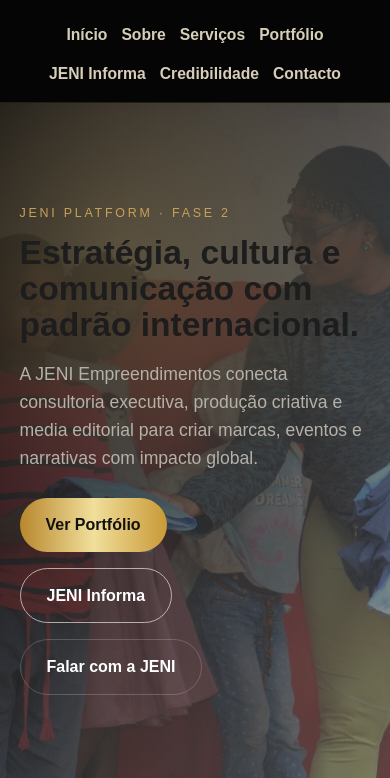
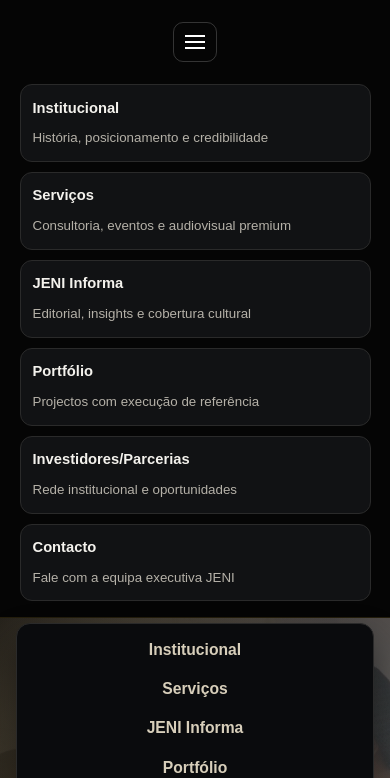
Before and after one commit to DC-t-spec/JENI-Empreendimentos, a plain HTML site: page index.html in a window 390 px wide. Shown: the part 66-844 px from the top of the page. Drawn offline with nearby package versions, Linux system fonts and the light colour scheme.

Commit message:
Implementa FASE 2.1 premium: mega menu, animações e responsividade

```diff
--- a/assets/css/home.css
+++ b/assets/css/home.css
@@ -88,3 +88,109 @@
   .lead-story { grid-column: auto; }
   .hero-cinematic { min-height: 82vh; }
 }
+
+body {
+  font-family: "Manrope", "Segoe UI", Roboto, sans-serif;
+}
+
+h1, h2, h3, h4, .section-tag {
+  font-family: "Playfair Display", Georgia, serif;
+}
+
+.premium-header {
+  overflow: visible;
+}
+
+.mega-menu {
+  display: grid;
+  grid-template-columns: repeat(6, minmax(0, 1fr));
+  gap: .65rem;
+  padding: .7rem 0 1rem;
+}
+
+.mega-item {
+  background: #111214;
+  border: 1px solid var(--premium-border);
+  border-radius: 12px;
+  padding: .7rem .75rem;
+  text-decoration: none;
+}
+
+.mega-item span {
+  display: block;
+  color: var(--premium-text);
+  font-weight: 600;
+  font-size: .92rem;
+  margin-bottom: .25rem;
+}
+
+.mega-item small { color: var(--premium-muted); line-height: 1.3; }
+.mega-item:hover { border-color: #3d3321; }
+
+[data-reveal] {
+  opacity: 0;
+  transform: translateY(18px);
+  transition: opacity .6s ease, transform .6s ease;
+}
+
+[data-reveal].is-visible {
+  opacity: 1;
+  transform: translateY(0);
+}
+
+@media (prefers-reduced-motion: reduce) {
+  [data-reveal] {
+    opacity: 1;
+    transform: none;
+    transition: none;
+  }
+}
+
+.menu-toggle {
+  display: none;
+  background: transparent;
+  border: 1px solid #ffffff30;
+  border-radius: 10px;
+  width: 44px;
+  height: 40px;
+  align-items: center;
+  justify-content: center;
+  flex-direction: column;
+  gap: 4px;
+}
+
+.menu-toggle span {
+  width: 20px;
+  height: 2px;
+  background: #fff;
+}
+
+@media (max-width: 1024px) {
+  .mega-menu { grid-template-columns: repeat(3, minmax(0, 1fr)); }
+}
+
+@media (max-width: 720px) {
+  .header-wrap { gap: .8rem; }
+  .menu-toggle { display: inline-flex; }
+  .premium-nav {
+    position: absolute;
+    top: calc(100% + 6px);
+    right: 1rem;
+    left: 1rem;
+    display: none;
+    flex-direction: column;
+    background: #0a0b0d;
+    border: 1px solid var(--premium-border);
+    border-radius: 14px;
+    padding: .8rem;
+    box-shadow: 0 18px 35px rgba(0,0,0,.45);
+  }
+  .premium-nav.is-open { display: flex; }
+  .mega-menu {
+    grid-template-columns: 1fr;
+    padding-top: .4rem;
+  }
+  .hero-cinematic-content h1 { font-size: clamp(1.9rem, 9vw, 2.8rem); }
+  .hero-actions .btn { width: 100%; text-align: center; }
+  .footer-wrap { gap: .8rem; }
+}
--- a/index.html
+++ b/index.html
@@ -7,6 +7,9 @@
   <meta name="description" content="JENI Empreendimentos: consultoria executiva, produção audiovisual, eventos, marketing e media hub internacional com base em Maputo.">
   <meta name="theme-color" content="#050505">
   <link rel="canonical" href="https://jeniempreendimentos.co/">
+  <link rel="preconnect" href="https://fonts.googleapis.com">
+  <link rel="preconnect" href="https://fonts.gstatic.com" crossorigin>
+  <link href="https://fonts.googleapis.com/css2?family=Manrope:wght@400;500;600;700&family=Playfair+Display:wght@500;600;700&display=swap" rel="stylesheet">
   <link rel="stylesheet" href="https://cdnjs.cloudflare.com/ajax/libs/font-awesome/6.5.2/css/all.min.css">
   <link rel="stylesheet" href="style.css">
   <link rel="icon" href="favicon.ico">
@@ -17,22 +20,32 @@
       <a href="#inicio" class="brand">
         <img src="logo-jeni.png" alt="Logotipo JENI Empreendimentos" class="brand-logo">
       </a>
-      <nav class="site-nav premium-nav">
-        <a href="#inicio">Início</a>
-        <a href="#sobre">Sobre</a>
+      <button class="menu-toggle" type="button" aria-expanded="false" aria-controls="site-navigation" aria-label="Abrir menu principal">
+        <span></span><span></span><span></span>
+      </button>
+      <nav class="site-nav premium-nav" id="site-navigation">
+        <a href="#sobre">Institucional</a>
         <a href="#servicos">Serviços</a>
+        <a href="#jeni-informa">JENI Informa</a>
         <a href="#projectos">Portfólio</a>
-        <a href="#jeni-informa">JENI Informa</a>
-        <a href="#credibilidade">Credibilidade</a>
+        <a href="#credibilidade">Investidores/Parcerias</a>
         <a href="contacto.html">Contacto</a>
       </nav>
+    </div>
+    <div class="container mega-menu" aria-label="Mega menu premium">
+      <a href="#sobre" class="mega-item"><span>Institucional</span><small>História, posicionamento e credibilidade</small></a>
+      <a href="#servicos" class="mega-item"><span>Serviços</span><small>Consultoria, eventos e audiovisual premium</small></a>
+      <a href="#jeni-informa" class="mega-item"><span>JENI Informa</span><small>Editorial, insights e cobertura cultural</small></a>
+      <a href="#projectos" class="mega-item"><span>Portfólio</span><small>Projectos com execução de referência</small></a>
+      <a href="#credibilidade" class="mega-item"><span>Investidores/Parcerias</span><small>Rede institucional e oportunidades</small></a>
+      <a href="contacto.html" class="mega-item"><span>Contacto</span><small>Fale com a equipa executiva JENI</small></a>
     </div>
   </header>
 
   <main>
     <section class="hero-cinematic" id="inicio">
       <div class="hero-overlay"></div>
-      <div class="container hero-cinematic-content">
+      <div class="container hero-cinematic-content" data-reveal="fade-up">
         <p class="hero-kicker">JENI PLATFORM · FASE 2</p>
         <h1>Estratégia, cultura e comunicação com padrão internacional.</h1>
         <p class="hero-lead">A JENI Empreendimentos conecta consultoria executiva, produção criativa e media editorial para criar marcas, eventos e narrativas com impacto global.</p>
@@ -46,7 +59,7 @@
 
     <section class="section section-premium" id="sobre">
       <div class="container">
-        <div class="section-head">
+        <div class="section-head" data-reveal="fade-up">
           <span class="section-tag">Sobre JENI</span>
           <h2>Posicionamento executivo com identidade africana contemporânea.</h2>
           <p>Da concepção estratégica à entrega final, a JENI actua como parceira institucional para empresas, governos, criadores e investidores que procuram excelência, reputação e relevância cultural.</p>
@@ -66,7 +79,7 @@
 
     <section class="section" id="servicos">
       <div class="container">
-        <div class="section-head"><span class="section-tag">Serviços Premium</span><h2>Capacidades estratégicas para marcas e instituições.</h2></div>
+        <div class="section-head" data-reveal="fade-up"><span class="section-tag">Serviços Premium</span><h2>Capacidades estratégicas para marcas e instituições.</h2></div>
         <div class="services-grid premium-services-grid">
           <article class="service-card"><i class="fa-solid fa-chess-queen"></i><h3>Consultoria</h3><p>Estratégia executiva, posicionamento e arquitectura de impacto.</p></article>
           <article class="service-card"><i class="fa-solid fa-microphone-lines"></i><h3>Eventos</h3><p>Concepção e operação de eventos institucionais e culturais de alto nível.</p></article>
@@ -80,7 +93,7 @@
 
     <section class="section section-alt" id="projectos">
       <div class="container">
-        <div class="section-head"><span class="section-tag">Portfólio</span><h2>Projectos com execução e presença internacional.</h2></div>
+        <div class="section-head" data-reveal="fade-up"><span class="section-tag">Portfólio</span><h2>Projectos com execução e presença internacional.</h2></div>
         <div class="portfolio-grid">
           <article class="portfolio-card"><img src="foto1.jpg.jpeg" loading="lazy" alt="Evento cultural"><div><h3>Eventos institucionais</h3><p>Conferências, lançamentos e fóruns com direcção premium.</p></div></article>
           <article class="portfolio-card"><img src="foto4.jpg.jpeg" loading="lazy" alt="Projecto social"><div><h3>Projectos culturais</h3><p>Iniciativas de impacto social e valorização artística local.</p></div></article>
@@ -91,7 +104,7 @@
 
     <section class="section" id="jeni-informa">
       <div class="container">
-        <div class="section-head"><span class="section-tag">JENI Informa</span><h2>Editorial premium com linguagem Forbes.</h2></div>
+        <div class="section-head" data-reveal="fade-up"><span class="section-tag">JENI Informa</span><h2>Editorial premium com linguagem Forbes.</h2></div>
         <div class="editorial-grid">
           <article class="lead-story"><span class="category">Lead Story</span><h3>Economia criativa em África: tendências e oportunidades para 2026.</h3><p>Uma leitura estratégica sobre negócios criativos, cultura e inovação no continente.</p><a href="jeni-informa.html">Ler edição</a></article>
           <article class="editorial-card"><span class="category">Eventos</span><h4>Agenda institucional e cultural</h4><p>Actualizações semanais de fóruns, festivais e cimeiras.</p></article>
@@ -103,7 +116,7 @@
 
     <section class="section section-dark" id="credibilidade">
       <div class="container">
-        <div class="section-head light"><span class="section-tag">Parceiros e Credibilidade</span><h2>Confiada por líderes, instituições e comunidades.</h2></div>
+        <div class="section-head light" data-reveal="fade-up"><span class="section-tag">Parceiros e Credibilidade</span><h2>Confiada por líderes, instituições e comunidades.</h2></div>
         <div class="cred-grid">
           <div class="dark-card"><strong>+50K</strong><p>Audiência potencial em acções mediáticas e culturais.</p></div>
           <div class="dark-card"><strong>+25</strong><p>Parceiros institucionais, artísticos e empresariais.</p></div>
@@ -113,7 +126,7 @@
     </section>
 
     <section class="section cta-final">
-      <div class="container cta-premium">
+      <div class="container cta-premium" data-reveal="fade-up">
         <h2>Pronto para construir a próxima referência criativa e institucional?</h2>
         <p>Para investidores, clientes e parceiros que exigem sofisticação, resultado e legado.</p>
         <a href="contacto.html" class="btn btn-gold">Iniciar conversa estratégica</a>
@@ -127,5 +140,32 @@
       <div><p>Maputo · Moçambique</p><p><a href="tel:+258848523478">+258 848 523 478</a> · <a href="tel:+258872554906">+258 872 554 906</a></p><p><a href="privacidade.html">Política de Privacidade</a></p></div>
     </div>
   </footer>
+<script>
+  const toggle = document.querySelector(".menu-toggle");
+  const nav = document.getElementById("site-navigation");
+  if (toggle && nav) {
+    toggle.addEventListener("click", () => {
+      const open = nav.classList.toggle("is-open");
+      toggle.setAttribute("aria-expanded", String(open));
+      document.body.classList.toggle("menu-open", open);
+    });
+    nav.querySelectorAll("a").forEach((link) => link.addEventListener("click", () => {
+      nav.classList.remove("is-open");
+      toggle.setAttribute("aria-expanded", "false");
+      document.body.classList.remove("menu-open");
+    }));
+  }
+
+  const reveals = document.querySelectorAll("[data-reveal]");
+  const observer = new IntersectionObserver((entries) => {
+    entries.forEach((entry) => {
+      if (!entry.isIntersecting) return;
+      entry.target.classList.add("is-visible");
+      observer.unobserve(entry.target);
+    });
+  }, { threshold: 0.12, rootMargin: "0px 0px -8% 0px" });
+
+  reveals.forEach((el) => observer.observe(el));
+</script>
 </body>
 </html>
```
